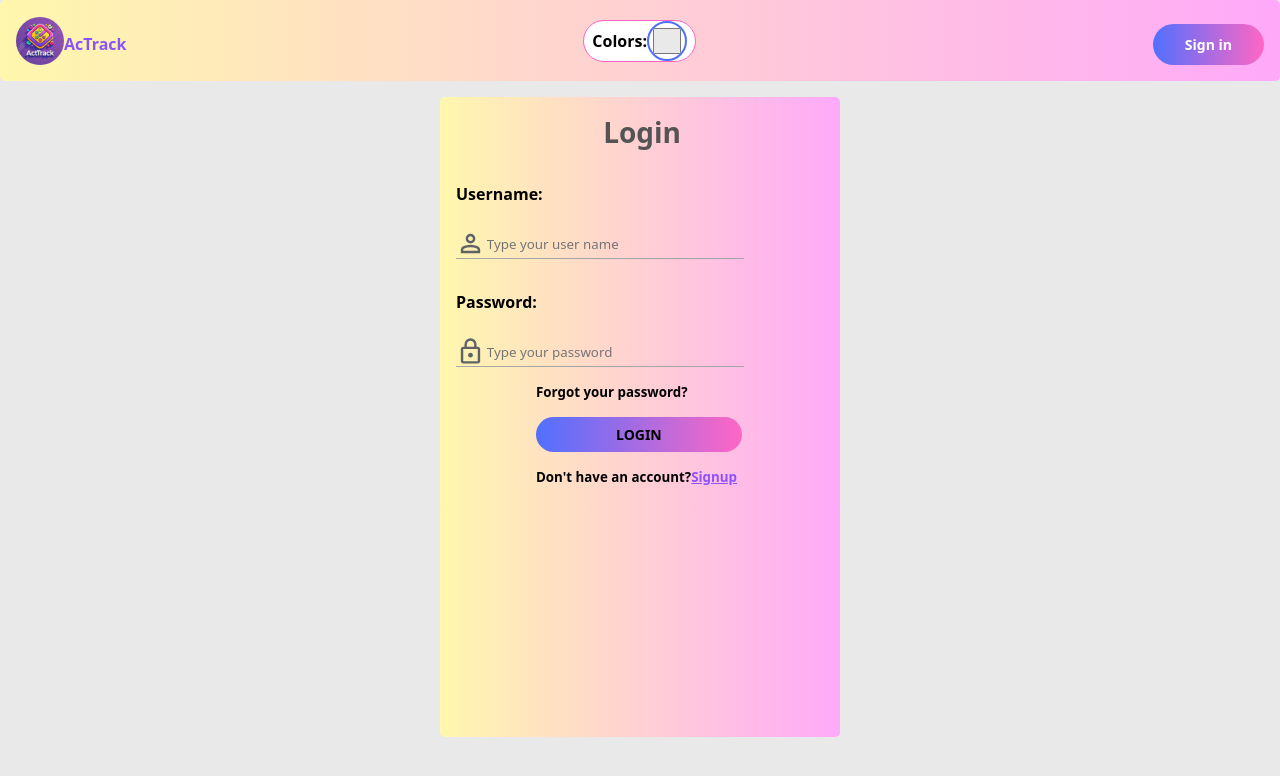
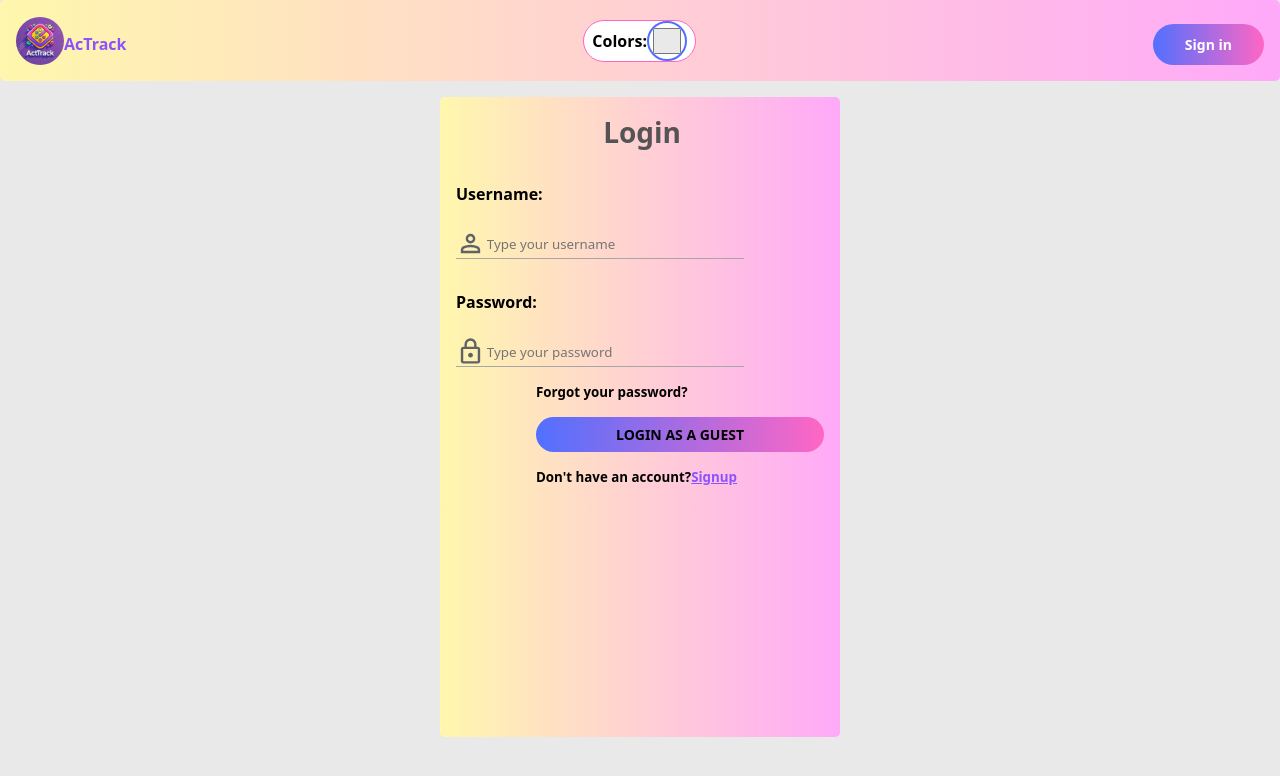
Before and after one commit to yvonneitan/yvonne-itangishaka-capstone-project-client, a React (Vite) app in the folder client-actrack/: page / in a window 1280 px wide. Shown: the top 776 px of the page. Built offline with nearby package versions, Linux system fonts and the light colour scheme.

Commit message:
Add login as a guest capabilities

```diff
--- a/client-actrack/src/pages/LoginPage/LoginPage.jsx
+++ b/client-actrack/src/pages/LoginPage/LoginPage.jsx
@@ -1,3 +1,87 @@
+// import React, { useState } from "react";
+// import "./LoginPage.scss";
+// import userIcon from "../../assets/icons/user.svg";
+// import passwordIcon from "../../assets/icons/password.svg";
+// import { useNavigate } from "react-router-dom";
+
+// function LoginPage() {
+//   const [username, setUsername] = useState("");
+//   const [password, setPassword] = useState("");
+//   const [message, setMessage] = useState("");
+//   const navigate = useNavigate();
+
+//   const handleLogin = async (e) => {
+//     e.preventDefault();
+
+//     // Fake user login credentials. Use these specified
+//     //credentials at the login page to use the app
+//     const fakeUser = "yvonne@example.com";
+//     const fakePassword = "password123";
+
+//     if (username === fakeUser && password === fakePassword) {
+//       setMessage("Login successful!");
+//       navigate("/home");
+//     } else {
+//       setMessage("Login failed: Invalid username or password");
+//     }
+//   };
+
+//   return (
+//     <div className="login-container">
+//       <h2 className="login-container__header">Login</h2>
+//       <form onSubmit={handleLogin} className="login-container__form">
+//         <div className="login-container__user">
+//           <label className="login-container__label">Username:</label>
+//           <div className="login-container__user--items">
+//             <img
+//               src={userIcon}
+//               alt=""
+//               className="login-container__user--icon"
+//             />
+//             <input
+//               type="text"
+//               value={username}
+//               onChange={(e) => setUsername(e.target.value)}
+//               placeholder="Type your user name"
+//               required
+//               className="login-container__user--name"
+//             />
+//           </div>
+//         </div>
+//         <div className="login-container__password">
+//           <label className="login-container__label">Password:</label>
+//           <div className="login-container__password--items">
+//             <img
+//               src={passwordIcon}
+//               alt=""
+//               className="login-container__password--icon"
+//             />
+//             <input
+//               type="password"
+//               value={password}
+//               onChange={(e) => setPassword(e.target.value)}
+//               placeholder="Type your password"
+//               required
+//               className="login-container__password--text"
+//             />
+//           </div>
+//         </div>
+//         <p className="login-container__guide">Forgot your password?</p>
+//         <button type="submit" className="login-container__button">
+//           LOGIN
+//         </button>
+//         {message && <p className="login-container__error">{message}</p>}
+//         <div className="login-container__guide--sign">
+//           <p className="login-container__guide">Don't have an account?</p>
+//           <p className="login-container__guide--sign-up">Signup</p>
+//         </div>
+//       </form>
+//     </div>
+//   );
+// }
+
+// export default LoginPage;
+
 import React, { useState } from "react";
 import "./LoginPage.scss";
 import userIcon from "../../assets/icons/user.svg";
@@ -5,31 +89,22 @@ import passwordIcon from "../../assets/icons/password.svg";
 import { useNavigate } from "react-router-dom";
 
 function LoginPage() {
-  const [username, setUsername] = useState("");
-  const [password, setPassword] = useState("");
   const [message, setMessage] = useState("");
   const navigate = useNavigate();
 
-  const handleLogin = async (e) => {
-    e.preventDefault();
+  // Handle login when the user clicks the Login button
+  const handleLogin = (e) => {
+    e.preventDefault(); // Prevent form submission (just to keep it clean)
 
-    // Fake user login credentials. Use these specified
-    //credentials at the login page to use the app
-    const fakeUser = "yvonne@example.com";
-    const fakePassword = "password123";
-
-    if (username === fakeUser && password === fakePassword) {
-      setMessage("Login successful!");
-      navigate("/home");
-    } else {
-      setMessage("Login failed: Invalid username or password");
-    }
+    // Automatically log the user in without checking credentials
+    setMessage("Login successful!");
+    navigate("/home"); // Redirect to home page after successful login
   };
 
   return (
     <div className="login-container">
       <h2 className="login-container__header">Login</h2>
-      <form onSubmit={handleLogin} className="login-container__form">
+      <form className="login-container__form" onSubmit={handleLogin}>
         <div className="login-container__user">
           <label className="login-container__label">Username:</label>
           <div className="login-container__user--items">
@@ -40,11 +115,9 @@ function LoginPage() {
             />
             <input
               type="text"
-              value={username}
-              onChange={(e) => setUsername(e.target.value)}
-              placeholder="Type your user name"
-              required
+              placeholder="Type your username"
               className="login-container__user--name"
+              disabled // Disable the field to make it non-functional
             />
           </div>
         </div>
@@ -58,17 +131,18 @@ function LoginPage() {
             />
             <input
               type="password"
-              value={password}
-              onChange={(e) => setPassword(e.target.value)}
               placeholder="Type your password"
-              required
               className="login-container__password--text"
+              disabled // Disable the field to make it non-functional
             />
           </div>
         </div>
         <p className="login-container__guide">Forgot your password?</p>
-        <button type="submit" className="login-container__button">
-          LOGIN
+        <button
+          type="submit"
+          className="login-container__button"
+        >
+          LOGIN AS A GUEST
         </button>
         {message && <p className="login-container__error">{message}</p>}
         <div className="login-container__guide--sign">
```
